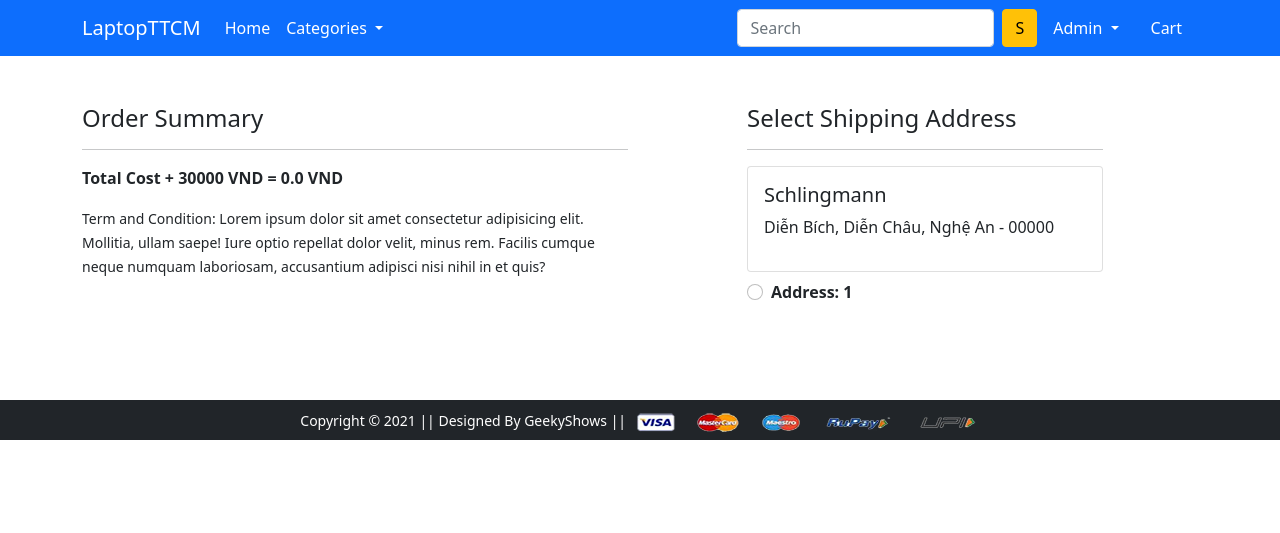
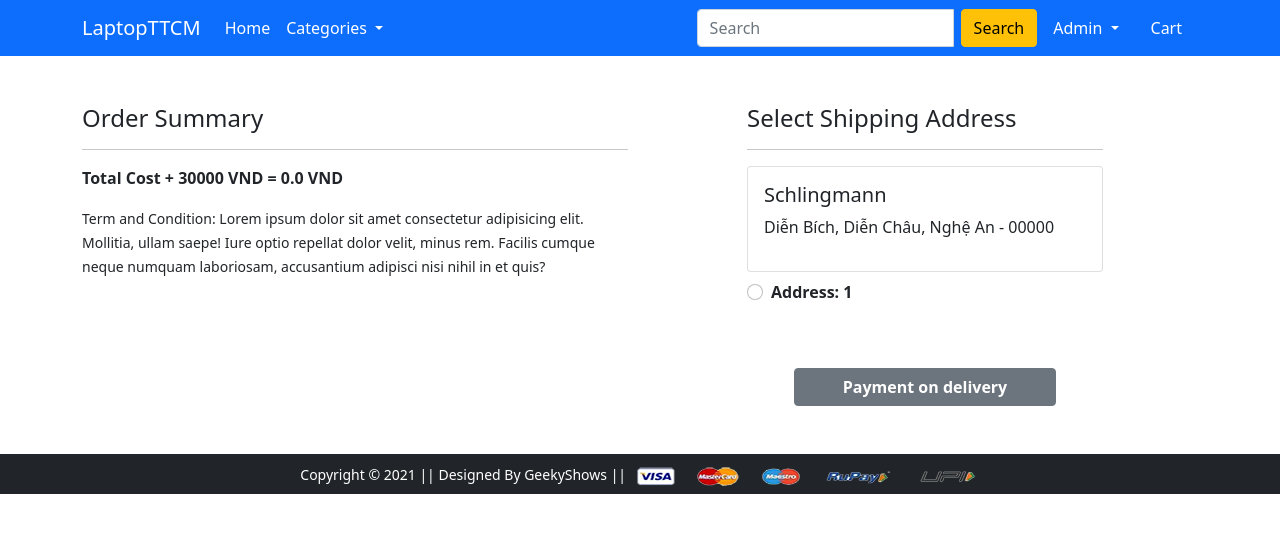
Before and after one commit to phuctd97/ThucTapChuyenMon, a Django app: page /checkout/ in a window 1280 px wide. Shown: the top 533 px of the page. Run offline with Django 3.2, Linux system fonts and the light colour scheme; a user stored in the database is signed in; data comes from the database, SQL or seed files in the repository; both versions use the stored data as it was after the commit; some libraries are stand-ins or nearby versions.

Commit message:
Search product

```diff
--- a/app/templates/app/base.html
+++ b/app/templates/app/base.html
@@ -44,9 +44,13 @@
              </ul>
            </li>
          </ul>
-         <form class="d-flex">
-           <input class="form-control me-2" type="search" placeholder="Search" aria-label="Search">
-           <button class="btn btn-warning" type="submit">S</button>
+         <form class="d-flex form-inline my-2 my-lg-0" action="/search">
+          <div class="input-group">
+           <input class="form-control me-2" type="text" placeholder="Search" aria-label="Search" name="q" >
+           <div class="input-group-append">
+            <button class="btn btn-warning" type="submit" id="button-addon2">Search</button>
+           </div>
+          </div>
          </form>
          <div>
           <ul class="navbar-nav me-auto mb-4 mb-lg-0">
--- a/app/templates/app/checkout.html
+++ b/app/templates/app/checkout.html
@@ -35,24 +35,22 @@
           <label class="form-check-label fw-bold" for="custadd{{forloop.counter}}">
             Address: {{forloop.counter}} </label>
         </div>
-        {% endfor %}
-        <div class="text-end">
-          {% comment "" %}
-          <button type="submit" class="btn btn-warning mt-3 px-5 fw-bold">Continue</button>
-          {% endcomment %}
-
+    {% endfor %}
+        <div class="text-center">
           <!--Set up a container element for the button-->
           <div id="paypal-button-container"></div>
+
+          <button type="submit" class="btn btn-secondary mt-3 px-5 fw-bold">Payment on delivery</button>
         </div>
-      </form>
-    </div>
+    </form>
   </div>
+ </div>
 </div>
 {% endblock main-content %}
 
 {% block payment-gateway %}
   <!-- Include the PayPal JavaScript SDK -->
-    <script src="https://www.paypal.com/sdk/js?client-id=AVrMvKQ3cE5XfBgCQ-JwdgMb94yI6zgiS_6GpReTHOSMNtm7TSnkXdmIPDb-m1r97sY7SIU8xJIyMdX3&currency=USD"></script>
+    <script src="https://www.paypal.com/sdk/js?client-id=AdU8NkkrEOEVk5yVwApTs-iBBg8KRm1mYZ9Dd34jdjMfuwoyAyKFQo0K1bvt-XEDWY3OPv6ovPk0eg1m&currency=USD"></script>
 
     <script>
         // Render the PayPal button into #paypal-button-container
--- a/app/urls.py
+++ b/app/urls.py
@@ -7,8 +7,8 @@ from django.contrib.auth import views as auth_views
 from .forms import LoginForm, MyPasswordChangeForm, MyPasswordResetForm, MySetPasswordForm
 
 urlpatterns = [
-    # path('', views.home),
     path('', views.ProductView.as_view(), name="home"),
+    path('search/', views.search, name='search'),
     path('product-detail/<int:pk>',
          views.ProductDetailView.as_view(), name='product-detail'),
 
--- a/app/views.py
+++ b/app/views.py
@@ -249,3 +249,8 @@ class ProfileView(View):
             reg.save()
             messages.success(request, 'Profile Update Successfully')
         return render(request, 'app/profile.html', {'form': form, 'active': 'btn-primary'})
+
+def search(request):
+    q= request.GET['q']
+    data = Product.objects.filter(title__icontains=q).order_by('-id')
+    return render(request, 'app/search.html', {'data':data})
```
Also changed, not shown: app/templates/app/search.html (added, +26 -0 lines), db.sqlite3.
